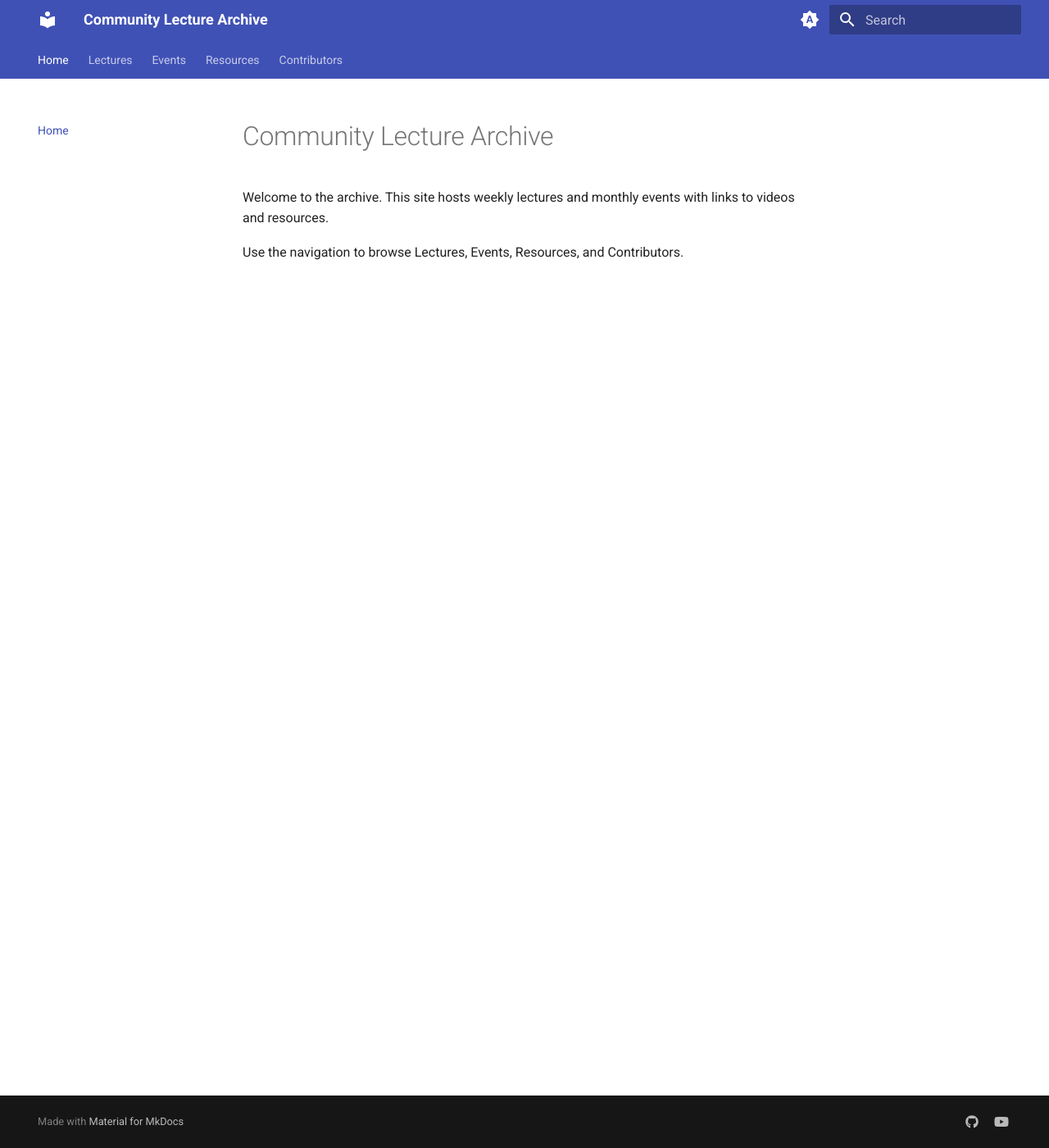
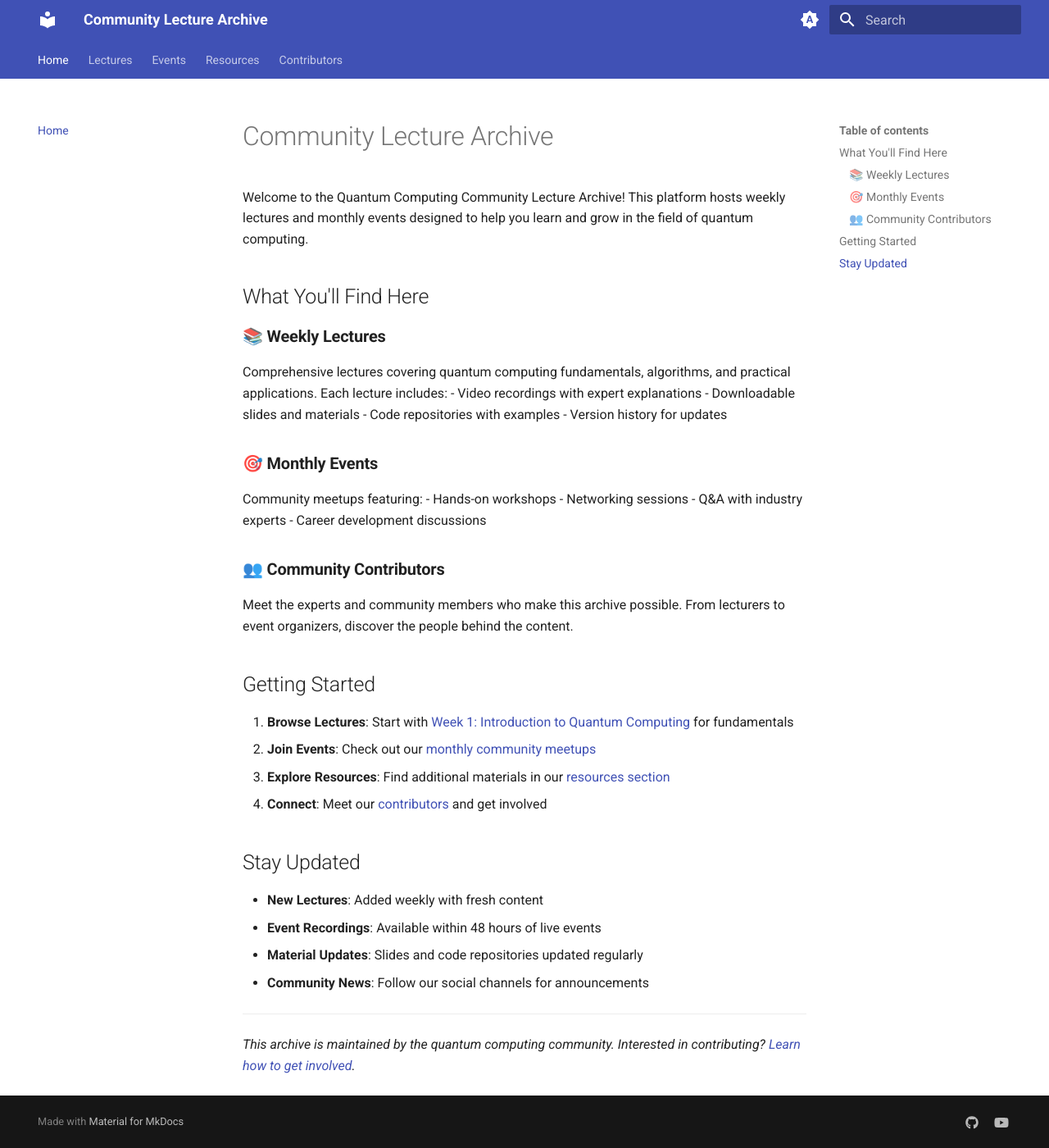
Before and after one commit to GamalMoneep/Quantum_ai, an MkDocs documentation site: the page built from docs/index.md, in a window 1280 px wide and 1400 px high. Shown: the whole window at 82% size. Built offline with MkDocs 1.6.1 and Material for MkDocs 9.7.7, drawn with Linux system fonts in a browser that asks for light colours.

Commit message:
Fix YAML syntax in mkdocs.yml and complete Phase 3 templates

```diff
--- a/docs/index.md
+++ b/docs/index.md
@@ -1,5 +1,44 @@
+---
+description: "Community Lecture Archive - Weekly quantum computing lectures and monthly events with videos, slides, and resources"
+---
+
 # Community Lecture Archive
 
-Welcome to the archive. This site hosts weekly lectures and monthly events with links to videos and resources.
+Welcome to the Quantum Computing Community Lecture Archive! This platform hosts weekly lectures and monthly events designed to help you learn and grow in the field of quantum computing.
 
-Use the navigation to browse Lectures, Events, Resources, and Contributors.
+## What You'll Find Here
+
+### 📚 **Weekly Lectures**
+Comprehensive lectures covering quantum computing fundamentals, algorithms, and practical applications. Each lecture includes:
+- Video recordings with expert explanations
+- Downloadable slides and materials
+- Code repositories with examples
+- Version history for updates
+
+### 🎯 **Monthly Events**
+Community meetups featuring:
+- Hands-on workshops
+- Networking sessions
+- Q&A with industry experts
+- Career development discussions
+
+### 👥 **Community Contributors**
+Meet the experts and community members who make this archive possible. From lecturers to event organizers, discover the people behind the content.
+
+## Getting Started
+
+1. **Browse Lectures**: Start with [Week 1: Introduction to Quantum Computing](lectures/week-01.md) for fundamentals
+2. **Join Events**: Check out our [monthly community meetups](events/january-2024.md)
+3. **Explore Resources**: Find additional materials in our [resources section](resources/index.md)
+4. **Connect**: Meet our [contributors](contributors/index.md) and get involved
+
+## Stay Updated
+
+- **New Lectures**: Added weekly with fresh content
+- **Event Recordings**: Available within 48 hours of live events
+- **Material Updates**: Slides and code repositories updated regularly
+- **Community News**: Follow our social channels for announcements
+
+---
+
+*This archive is maintained by the quantum computing community. Interested in contributing? [Learn how to get involved](contributors/index.md#how-to-contribute).*
--- a/mkdocs.yml
+++ b/mkdocs.yml
@@ -36,8 +36,11 @@ nav:
   - Home: index.md
   - Lectures:
       - Overview: lectures/index.md
+      - "Week 1: Introduction to Quantum Computing": lectures/week-01.md
+      - "Week 2: Quantum Algorithms": lectures/week-02.md
   - Events:
       - Overview: events/index.md
+      - "January 2024 Community Meetup": events/january-2024.md
   - Resources: resources/index.md
   - Contributors: contributors/index.md
 
```
Also changed, not shown: docs/contributors/index.md (+40 -1 lines), docs/events/index.md (+22 -1 lines), docs/events/january-2024.md (added, +36 -0 lines), docs/lectures/index.md (+28 -1 lines), docs/lectures/week-01.md (added, +28 -0 lines), docs/lectures/week-02.md (added, +28 -0 lines).
